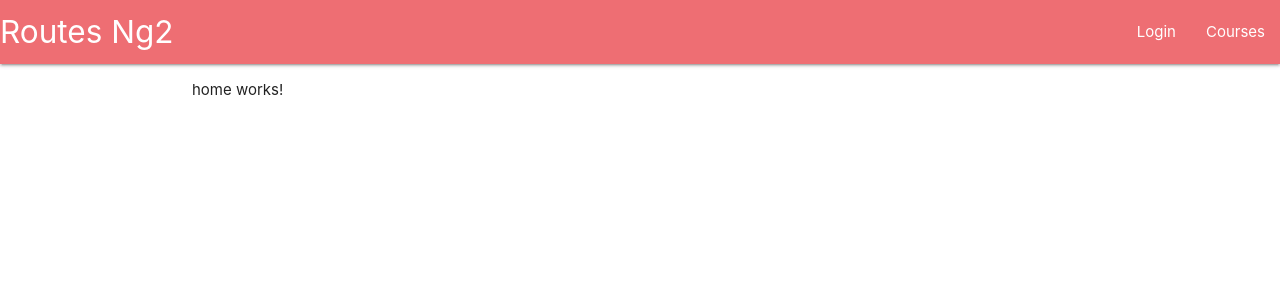
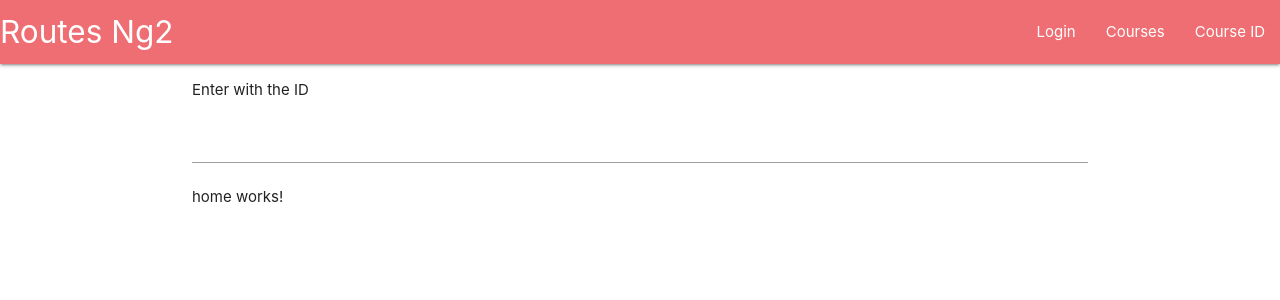
Before and after one commit to igortuag/angular-contacts, an Angular app: page / in a window 1280 px wide. Shown: the top 300 px of the page. Built offline with nearby package versions, Linux system fonts and the light colour scheme.

Commit message:
add param dynamic to course id

```diff
--- a/src/app/app.component.html
+++ b/src/app/app.component.html
@@ -4,9 +4,14 @@
     <ul id="nav-mobile" class="right hide-on-med-and-down">
       <li routerLinkActive="active"><a routerLink="/login">Login</a></li>
       <li routerLinkActive="active"><a routerLink="/course">Courses</a></li>
+      <li routerLinkActive="active">
+        <a [routerLink]="['course', courseId.value]">Course ID</a>
+      </li>
     </ul>
   </div>
 </nav>
 <div class="container">
+  <p>Enter with the ID</p>
+  <input #courseId />
   <router-outlet></router-outlet>
 </div>
```
